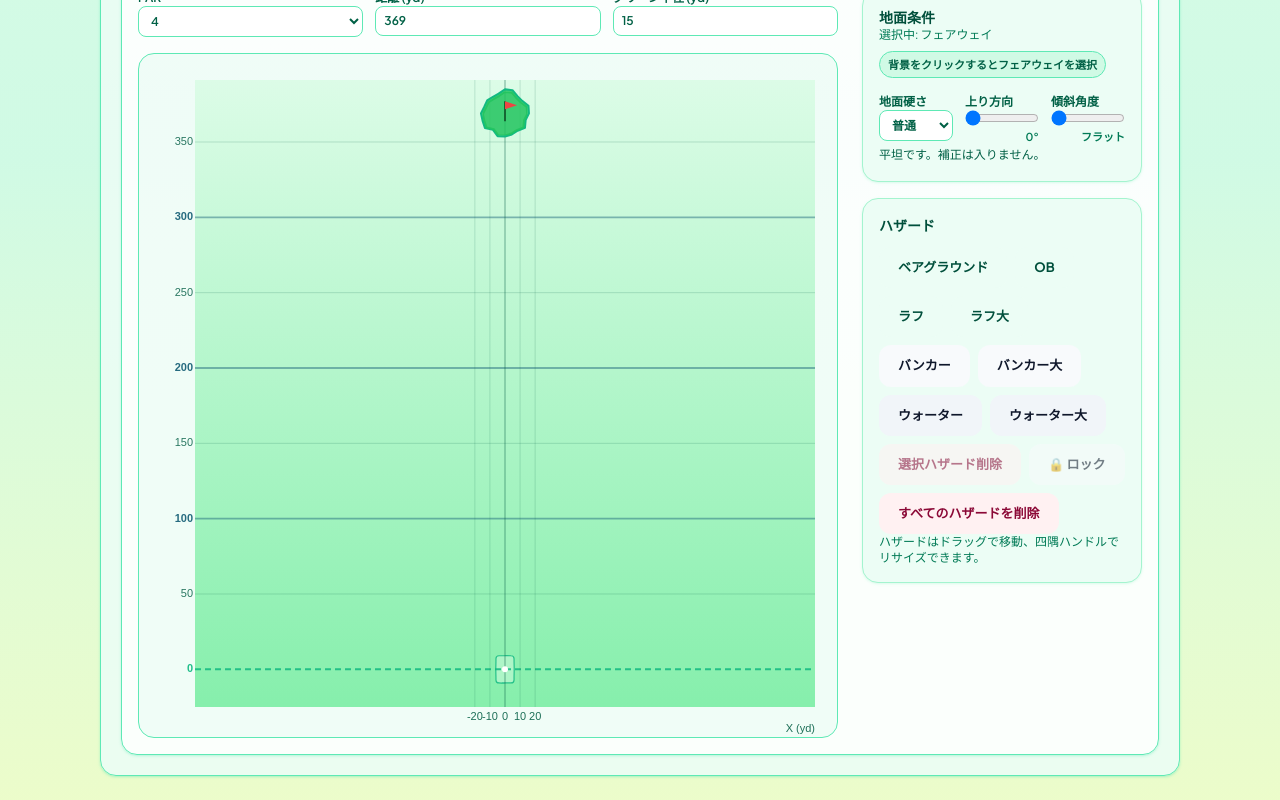
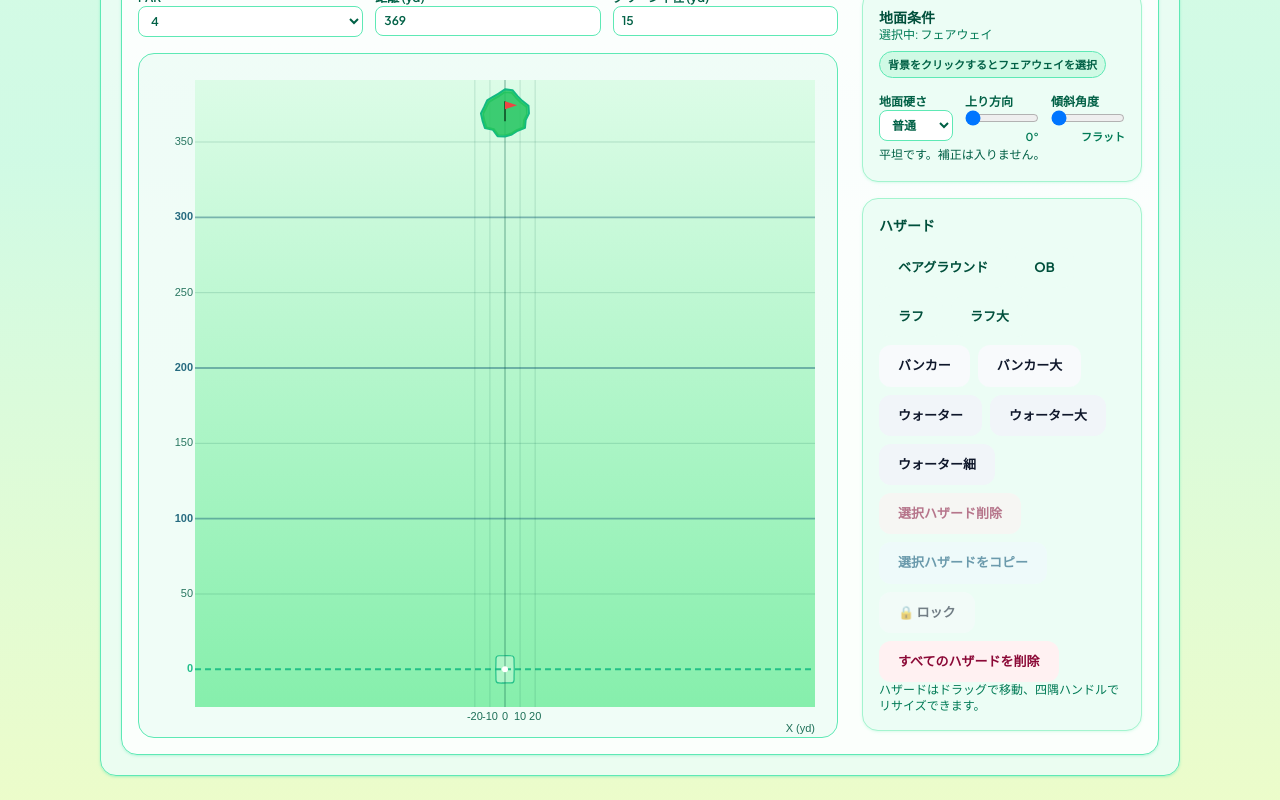
Before and after one commit to Zaku27/MyGolfClubs, a React (Vite) app: page /course-editor in a window 1280 px wide. Shown: the part 481-1281 px from the top of the page. Built offline with nearby package versions, Linux system fonts and the light colour scheme.

Commit message:
ポリゴン池細

```diff
--- a/src/components/simulator/CourseEditor.tsx
+++ b/src/components/simulator/CourseEditor.tsx
@@ -208,6 +208,7 @@ export function CourseEditor({ holes, onChange }: CourseEditorProps) {
   const addDefaultPolygonHazard = () => addPolygonHazard(16, 16, 10, "bunker", undefined, undefined, 0.14);
   const addLargePolygonHazard = () => addPolygonHazard(20, 20, 15, "water", 25, 125, 0.16);
   const addExtraLargeWaterHazard = () => addPolygonHazard(30, 40, 30, "water", 25, 125, 0.16);
+  const addSmallWaterHazard = () => addPolygonHazard(15, 80, 12, "water", 160, undefined, 0.12);
 
   const handleCanvasClick = (point: Point2D) => {
     if (!polygonCreationMode || !selectedHole) return;
@@ -373,9 +374,22 @@ export function CourseEditor({ holes, onChange }: CourseEditorProps) {
     if (!selectedHole || !selectedHazardId) return;
     updateHole((hole) => ({
       ...hole,
-      hazards: cloneHazards(hole.hazards).filter((hazard) => hazard.id !== selectedHazardId),
+      hazards: (hole.hazards ?? []).filter((h) => h.id !== selectedHazardId),
     }));
     setSelectedHazardId(null);
+  };
+
+  const copySelectedHazard = () => {
+    if (!selectedHazard || !selectedHole) return;
+    const newId = `hazard-${Date.now()}-${Math.random().toString(36).slice(2, 9)}`;
+    const copiedHazard: Hazard = {
+      ...selectedHazard,
+      id: newId,
+      x: (selectedHazard.x ?? 0) + 10,
+      y: (selectedHazard.y ?? 0) + 10,
+    };
+    updateSelectedHoleHazards([...(selectedHole.hazards ?? []), copiedHazard]);
+    setSelectedHazardId(newId);
   };
 
   const deleteAllHazards = () => {
@@ -686,11 +700,26 @@ export function CourseEditor({ holes, onChange }: CourseEditorProps) {
               </button>
               <button
                 type="button"
+                onClick={addSmallWaterHazard}
+                className="rounded-lg border border-slate-400 bg-slate-100 px-3 py-1.5 text-xs font-bold text-slate-900 hover:bg-slate-200"
+              >
+                ウォーター細
+              </button>
+              <button
+                type="button"
                 onClick={deleteSelectedHazard}
                 disabled={!selectedHazard || selectedHazard?.locked}
                 className="rounded-lg border border-rose-300 bg-rose-50 px-3 py-1.5 text-xs font-bold text-rose-900 disabled:cursor-not-allowed disabled:opacity-50"
               >
                 選択ハザード削除
+              </button>
+              <button
+                type="button"
+                onClick={copySelectedHazard}
+                disabled={!selectedHazard}
+                className="rounded-lg border border-sky-300 bg-sky-50 px-3 py-1.5 text-xs font-bold text-sky-900 disabled:cursor-not-allowed disabled:opacity-50 hover:bg-sky-100"
+              >
+                選択ハザードをコピー
               </button>
               <button
                 type="button"
```
